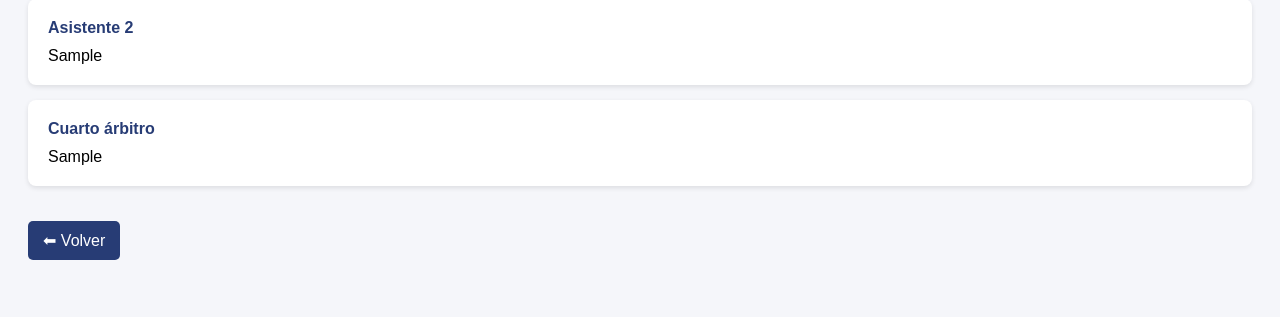
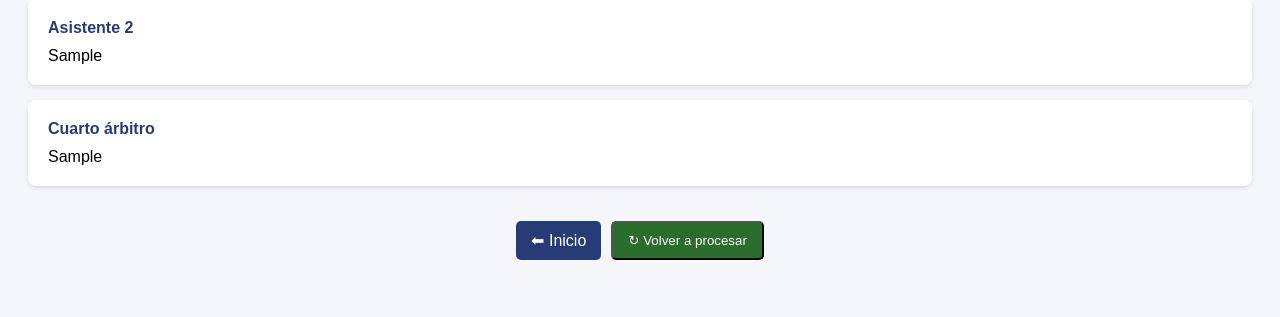
Before and after one commit to tomasdiazdiaz03/Referee-Report-AI-Summarization, a Flask app: template templates/resultado.html in a window 1280 px wide. Shown: the part 299-616 px from the top of the page. Run offline with Flask 3, Linux system fonts and the light colour scheme; the template is opened without the code that fills it: most values are stand-ins (such as "Sample title", 1, 10 or a date in 2020); parts of the project's set-up code (start-up, migrations or seed data) failed here and were passed over.

Commit message:
Finalización del proyecto implementando un botón de regeneración de resumen

```diff
--- a/main.py
+++ b/main.py
@@ -1,4 +1,4 @@
-from flask import Flask, request, render_template, redirect, url_for, jsonify
+from flask import Flask, request, render_template, redirect, url_for, session
 import os
 import uuid
 
@@ -9,6 +9,7 @@ from src.models.rule_phrase_system import generar_resumen_pdf, generar_resumen_t
 from src.models.prompt_gemma import generar_outputs
 
 app = Flask(__name__)
+app.secret_key = 'clave_TFM'
 UPLOAD_FOLDER = './uploads'
 os.makedirs(UPLOAD_FOLDER, exist_ok=True)
 app.config['UPLOAD_FOLDER'] = UPLOAD_FOLDER
@@ -57,8 +58,25 @@ Aquí tienes el contenido de los apartados:
 def index():
     return render_template('index.html')
 
+@app.route('/reprocess', methods=['POST'])
+def reprocess_file():
+    if 'last_file' not in session:
+        return redirect(url_for('index'))
+
+    filepath = session['last_file']
+
+    if filepath.lower().endswith('.pdf'):
+        result = process_pdf(filepath)
+    elif filepath.lower().endswith('.txt'):
+        result = process_txt(filepath)
+    else:
+        return redirect(url_for('index'))
+
+    return render_template('resultado.html', resultado=result)
+
+# Modifica la función upload_file para guardar el archivo en la sesión
 @app.route('/upload', methods=['POST'])
-def upload_file():
+def upload_report():
     file = request.files['file']
     if not file:
         return redirect(url_for('index'))
@@ -66,6 +84,7 @@ def upload_file():
     file_id = str(uuid.uuid4())
     filename = os.path.join(app.config['UPLOAD_FOLDER'], f"{file_id}_{file.filename}")
     file.save(filename)
+    session['last_file'] = filename  # Guardamos la ruta del archivo en la sesión
 
     if file.filename.lower().endswith('.pdf'):
         result = process_pdf(filename)
@@ -79,8 +98,8 @@ def upload_file():
 def process_pdf(filepath):
     sections = extract_all_sections(filepath)
     match = {"pdf_sections": sections, "txt_events": None}
-    preprocess_match_data(match)
-    eliminar_beneficio_duda(match)
+    match = preprocess_match_data(match)
+    match = eliminar_beneficio_duda(match)
     resumenes = generar_resumen_pdf(match)
     outputs = {rol: generar_outputs(MODELO, texto, PROMPTS[rol]) for rol, texto in resumenes.items()}
     return outputs
@@ -88,8 +107,8 @@ def process_pdf(filepath):
 def process_txt(filepath):
     events = extract_events_from_txt(filepath)
     match = {"pdf_sections": None, "txt_events": {"events": events}}
-    preprocess_match_data(match)
-    eliminar_beneficio_duda(match)
+    match = preprocess_match_data(match)
+    match = eliminar_beneficio_duda(match)
     resumenes = generar_resumen_txt(match)
     outputs = {rol: generar_outputs(MODELO, texto, PROMPTS[rol]) for rol, texto in resumenes.items()}
     return outputs
--- a/templates/resultado.html
+++ b/templates/resultado.html
@@ -36,6 +36,23 @@
         .volver:hover {
             background-color: #192a56;
         }
+        .reprocesar {
+            display: inline-block;
+            margin-top: 20px;
+            margin-left: 10px;
+            padding: 10px 15px;
+            background-color: #2a6d2c;
+            color: white;
+            text-decoration: none;
+            border-radius: 5px;
+        }
+        .reprocesar:hover {
+            background-color: #122c13;
+        }
+        .button-container {
+            display: flex;
+            justify-content: center;
+        }
     </style>
 </head>
 <body>
@@ -61,6 +78,18 @@
         <div>{{ resultado.cuarto_arbitro }}</div>
     </div>
 
-    <a class="volver" href="/">⬅ Volver</a>
+    <div class="button-container">
+        <a class="volver" href="/">⬅ Inicio</a>
+        <form action="/reprocess" method="post" style="display: inline;">
+            <button type="submit" class="reprocesar" id="reprocess-btn">↻ Volver a procesar</button>
+        </form>
+    </div>
 </body>
+<script>
+    document.querySelector('form').addEventListener('submit', function() {
+        var btn = document.getElementById('reprocess-btn');
+        btn.textContent = 'Procesando...';
+        btn.disabled = true;
+    });
+    </script>
 </html>
```
